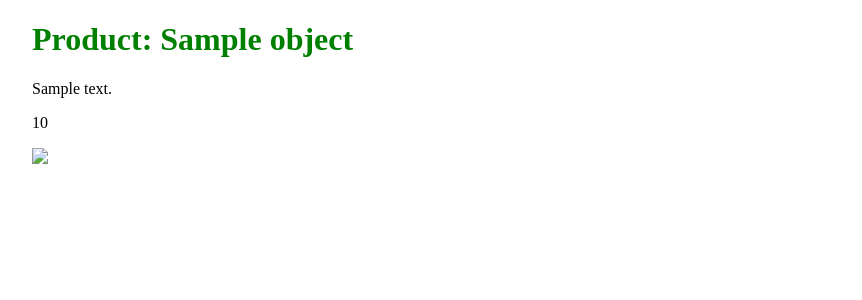
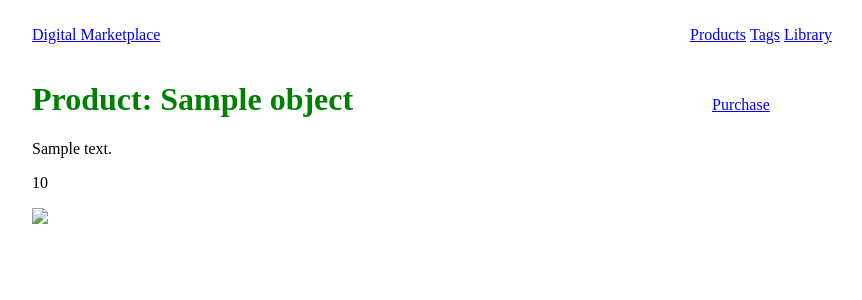
Before and after one commit to feniuspw/DigitalMarketPlace, a Django app: template src/products/templates/products/product_detail.html in a window 1280 px wide. Shown: the top 300 px of the page, without its empty margins (208-1070 px from the left). Run offline with Django 3.2, Linux system fonts and the light colour scheme; the template is opened without the code that fills it: most values are stand-ins (such as "Sample title", 1, 10 or a date in 2020); parts of the project's set-up code (start-up, migrations or seed data) failed here and were passed over.

Commit message:
developed simple user interface and used url template tags

```diff
--- a/src/base/templates/base.html
+++ b/src/base/templates/base.html
@@ -7,8 +7,34 @@
         .main-content{
             width: 800px;
             margin: 0 auto;
+            clear: both;
         }
-
+        .main-nav{
+            width: 800px;
+            margin: 10px auto;
+        }
+        .main-nav li{
+            display: inline;
+        }
+        .first-nav{
+            padding-left: 0px;
+        }
+        .pull-right {
+            float: right;
+        }
+        .pull-left{
+            float:left;
+        }
+        .col-primary{
+            width: 85%;
+        }
+        .col-sidebar{
+            padding-top: 20px;
+            width: 15%;
+        }
+        .clearfix{
+            clear: both;
+        }
         {% block style%}
 
 
@@ -19,10 +45,21 @@
     <title>Title</title>
 </head>
 <body>
+<!--QUANDO FOR USAR BOOTSTRAP NAO EH PRA USAR ESSA CARAIA DE CLASSE PROPRIA!!! ISSO EH SO PRA TESTE!-->
+<nav class="main-nav">
+    <ul class="pull-left first-nav">
+        <li><a href="{% url 'dashboard' %}">Digital Marketplace</a> </li>
+    </ul>
+    <ul class="pull-right">
+        <li><a href="{% url 'products:list' %}">Products</a> </li>
+        <li><a href="{% url 'tags:list' %}">Tags</a> </li>
+        <li><a href='#'>Library</a> </li>
+    </ul>
+</nav>
 <div class="main-content">
-    {%block content%}
+    {% block content %}
     <p>This is Awesome!</p>
-    {%endblock content%}
+    {% endblock content %}
 </div>
 </body>
 </html>
--- a/src/products/templates/products/product_detail.html
+++ b/src/products/templates/products/product_detail.html
@@ -8,6 +8,7 @@ h1{
 
 
 {% block content%}
+<div class="col-primary pull-left">
 <h1> Product: {{object.title}}</h1>
 <p> {{ object.description }}</p>
 <p> {{ object.price }}</p>
@@ -15,11 +16,15 @@ h1{
 {% for img in object.thumbnail_set.all %}
     <img src="{{ img.media.url }}" />
 {% endfor %}
+</div>
+<div class="col-sidebar pull-right">
+    {% if request.user.is_authenticated and object.media and object in request.user.myproducts.products.all %}
+    <p><a href="{{ object.get_download }}">Download</a></p>
+    <p><a href="{{ object.get_download }}?preview=True">Preview</a></p>
+    {% else %}
+    <p><a href="#">Purchase</a> </p>
+    {% endif %}
 
-{% if request.user.is_authenticated and object.media and object in request.user.myproducts.products.all %}
-<p><a href="{{ object.get_download }}">Download</a></p>
-<p><a href="{{ object.get_download }}?preview=True">Preview</a></p>
-{% endif %}
-
-
+</div>
+<div class="clearfix"></div>
 {% endblock content%}
--- a/src/products/urls.py
+++ b/src/products/urls.py
@@ -19,6 +19,7 @@ urlpatterns = [
     # url(r'^detail/(?P<object_id>\d+)/$', views.detail_view, name='detail_view'),
     # url(r'^detail/(?P<slug>[\w-]+)/$', views.detail_slug_view, name='detail_slug_view'),
     # url(r'^detail/(?P<object_id>\d+)/edit/$', views.update_view, name='update_view'),
+    url(r'^list/$', ProductListView.as_view(), name='list'),
     url(r'^detail/(?P<pk>\d+)/$', ProductDetailView.as_view(), name='detail'),
     url(r'^detail/(?P<slug>[\w-]+)/$', ProductDetailView.as_view(), name='detail_slug'),
 
@@ -28,7 +29,7 @@ urlpatterns = [
     url(r'^detail/(?P<pk>\d+)/edit/$', ProductUpdateView.as_view(), name='update'),
     url(r'^detail/(?P<slug>[\w-]+)/edit/$', ProductUpdateView.as_view(), name='update_slug'),
 
-    url(r'^list/$', ProductListView.as_view(), name='list '),
+
     url(r'^add/$', ProductCreateView.as_view(), name="create"),
 
 ]
--- a/src/tags/models.py
+++ b/src/tags/models.py
@@ -45,8 +45,9 @@ olhe para classe abaixo:
 ela eh uma model
 quando chamamos Tag.objects.all() por exemplo
 chamamos Tag(classe Tag)
-         .objects(atributo, se n setado eh default c esse nome)
-         .all()(metodo padrao ou nao, como descrito nos comentarios acima. Vc decide)"""
+         .objects(atributo. se n setado eh default c esse nome)
+         .all()(metodo padrao ou nao, como descrito nos comentarios acima. Vc decide)
+"""
 
 
 # NOTA: QUANDO EH MANY TO MANY FIELD VC PODE REFERENCIAR COMO: ex: object.products.all (tag object)
--- a/src/tags/urls.py
+++ b/src/tags/urls.py
@@ -5,8 +5,8 @@ from .views import (
     TagDetailView
     )
 
-app_name = 'products'
+app_name = 'tags'
 urlpatterns = [
-    url(r'^list/$', TagListView.as_view(), name='list '),
     url(r'^detail/(?P<slug>[\w-]+)/$', TagDetailView.as_view(), name='detail'),
+    url(r'^list/$', TagListView.as_view(), name='list'),
 ]
```
Also changed, not shown: src/dashboard/templates/dashboard/view.html (+27 -2 lines), src/products/models.py (+24 -9 lines), src/products/templates/products/product_list.html (+13 -9 lines), src/products/templates/products/product_list_snippet.html (added, +18 -0 lines), src/products/views.py (+9 -8 lines).
